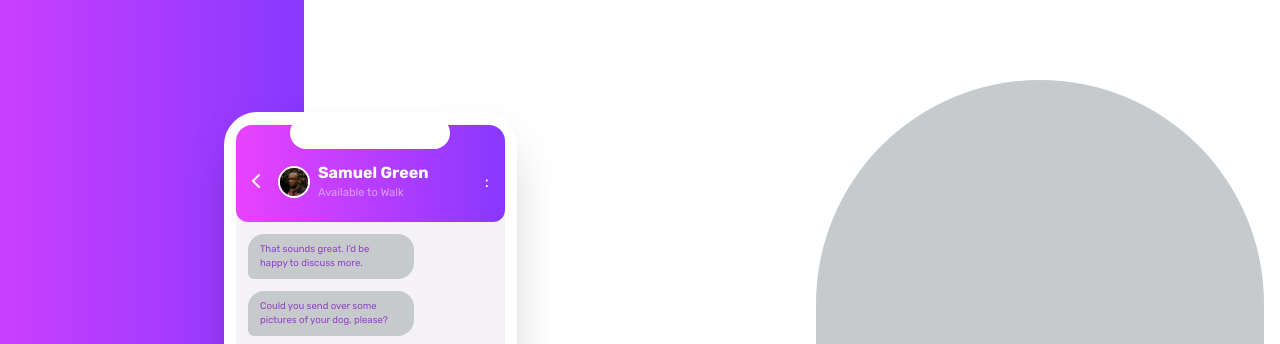
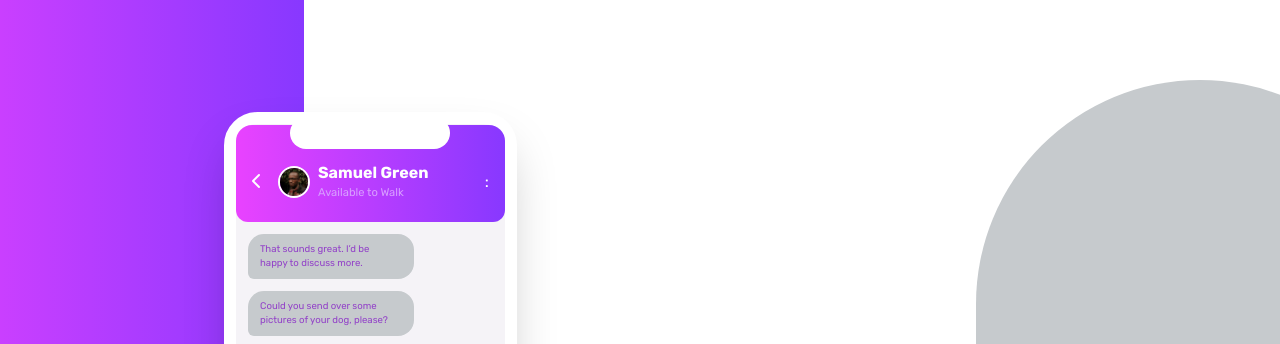
Before and after one commit to franklynxchill/chat-app-css-illustration, a website: page index.html in a window 1280 px wide. Shown: the top 344 px of the page. Drawn offline with Linux system fonts and the light colour scheme.

Commit message:
updated commit

```diff
--- a/index.html
+++ b/index.html
@@ -11,7 +11,7 @@
 
 </head>
 <body class="font-primaryFont">
-  <main class=" lg:h-[190vh] relative overflow-hidden">
+  <main class="relative overflow-hidden">
     <section class="flex flex-col items-center justify-center gap-y-20 md:flex-row relative">
       <section class="flex absolute top-0 left-[-7rem] sm:left-[-6rem] md:left-[-9rem]">
         <!-- container -->
@@ -19,7 +19,7 @@
           <!-- shape left -->
           <div class="w-[20rem] h-[40rem] rounded-b-[22rem] bg-gradient-to-r from-magenta to-violet md:w-[28rem] md:h-[50rem]"></div>
           <!-- shape right -->
-          <section class="hidden lg:absolute md:block md:bottom-[-8rem] md:right-[-60rem]">
+          <section class="hidden lg:absolute md:block md:bottom-[-8rem] md:right-[-70rem]">
             <div class="bg-placeholderText md:w-[28rem] rounded-t-full md:h-[53rem]"></div>
           </section>
           <!-- phone -->
```
Also changed, not shown: dist/style.css.
